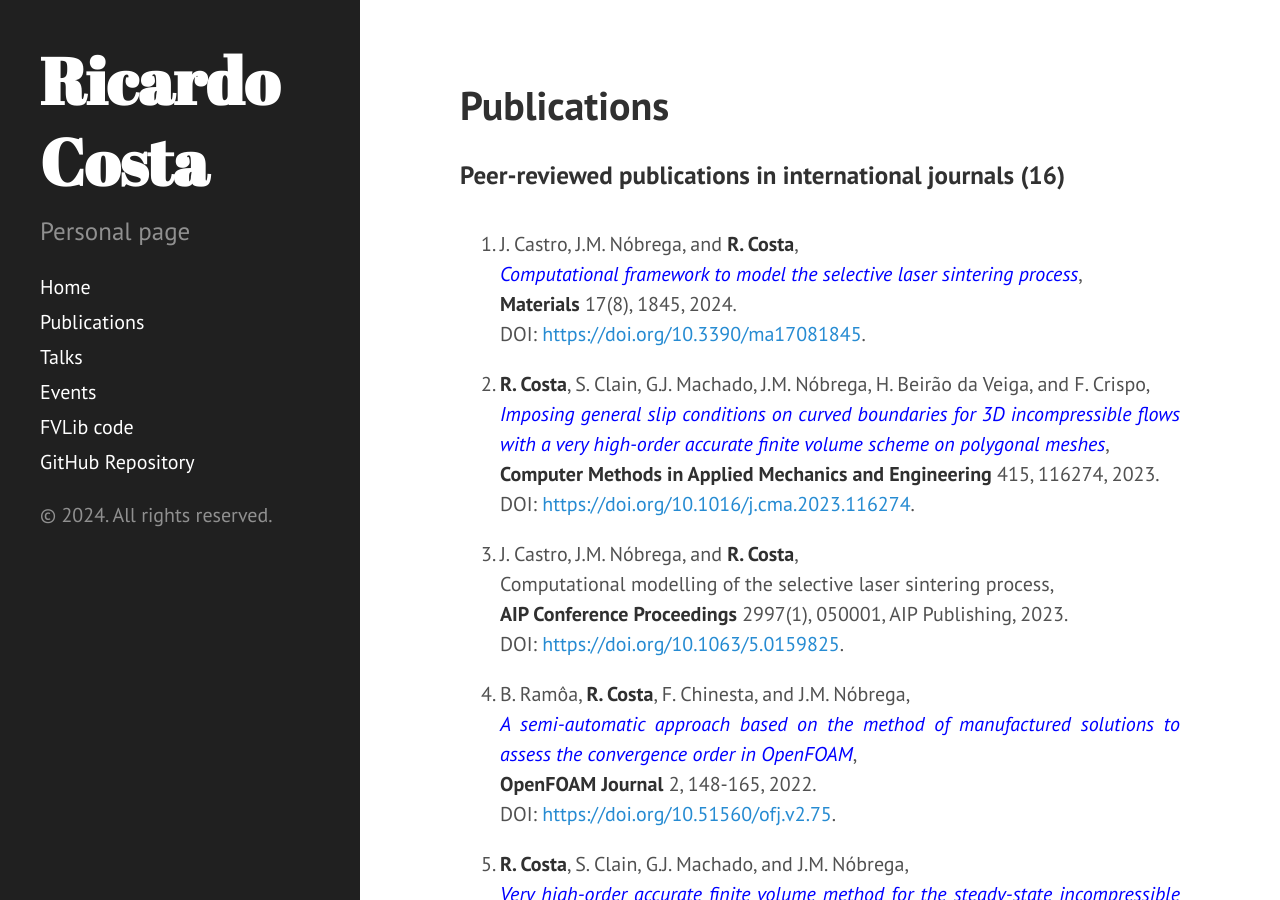
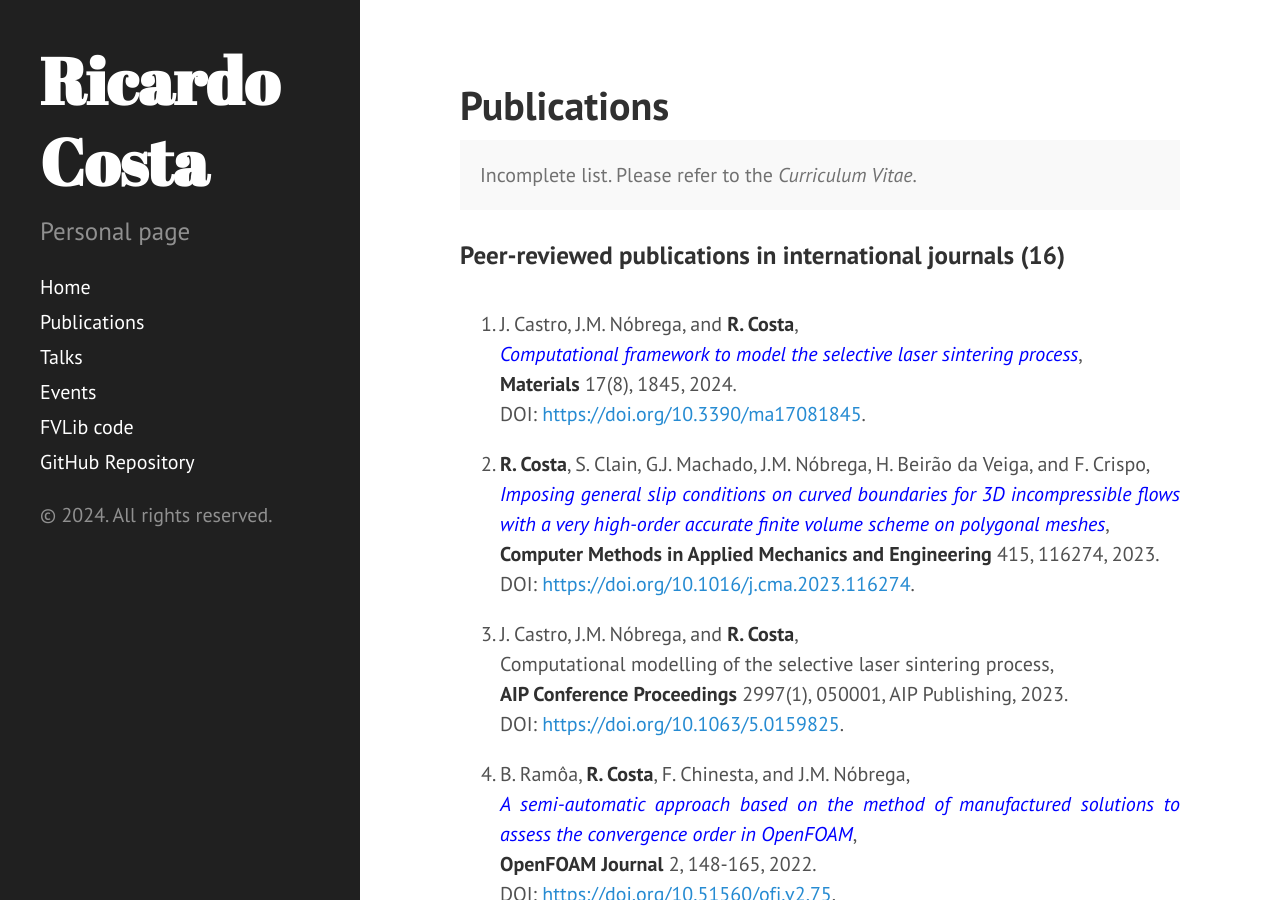
Before and after one commit to ricardodpcosta/ricardodpcosta.github.io, a Jekyll site: the page built from publications.md, in a window 1280 px wide and 900 px high. Built offline with Jekyll 4.4.1, drawn with Linux system fonts in a browser that asks for light colours; Markdown is read by kramdown in place of the engine named in the settings.

Commit message:
Update publications.md

```diff
--- a/publications.md
+++ b/publications.md
@@ -2,6 +2,10 @@
 layout: page
 title: Publications
 ---
+
+<div class="message">
+  Incomplete list. Please refer to the <i>Curriculum Vitae</i>.
+</div>
 
 ### Peer-reviewed publications in international journals (16)
 
```
